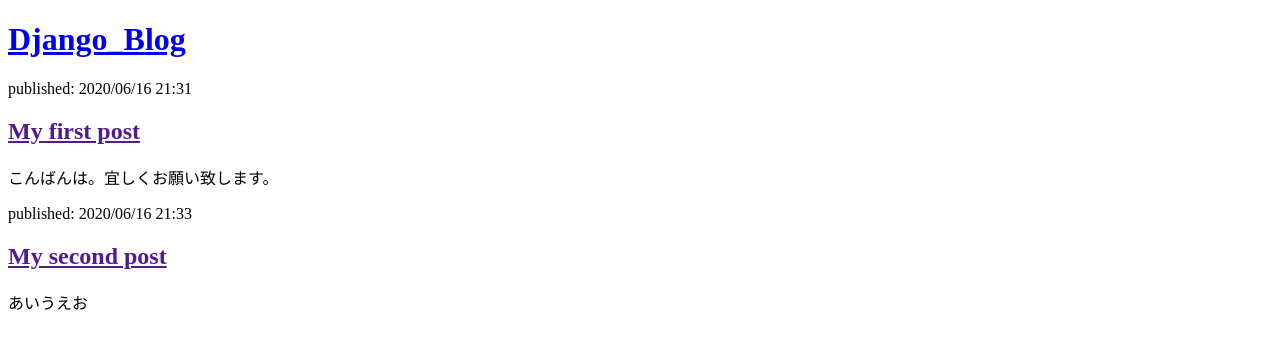
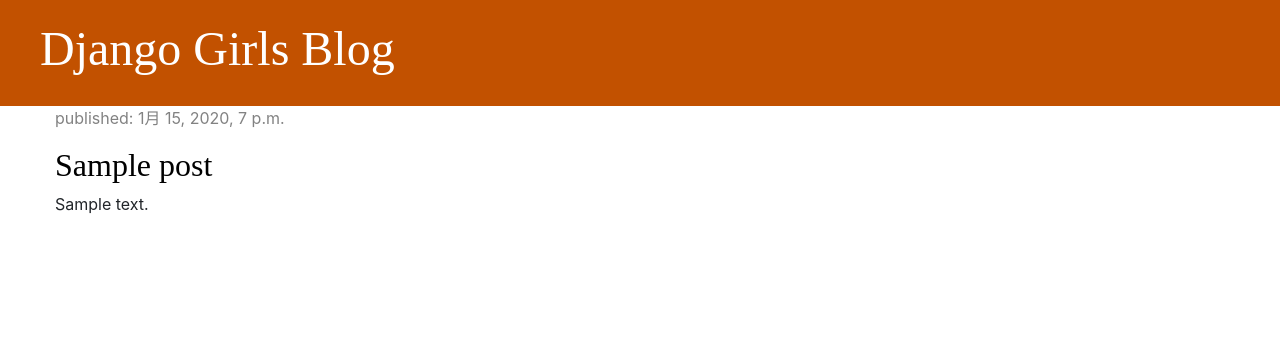
Before and after one commit to ULUNTA/My-First-Django_Blog, a Django app: page / in a window 1280 px wide. Shown: the top 349 px of the page. Run offline with Django 3.2, Linux system fonts and the light colour scheme; tables that the repository leaves empty hold one stand-in row (values such as "Sample post"); some libraries are stand-ins or nearby versions.

Commit message:
Added view and template for detailed blog post as well as CSS for the site.

```diff
--- /dev/null
+++ b/blogapp/static/css/blogapp.css
@@ -0,0 +1,47 @@
+.page-header {
+    background-color: #C25100;
+    margin-top: 0;
+    padding: 20px 20px 20px 40px;
+}
+
+.page-header h1, .page-header h1 a, .page-header h1 a:visited, .page-header h1:active {
+    color: #ffffff;
+    font-size:  36pt;
+    text-decoration: none;
+
+}
+
+.content {
+    margin-left: 40px;
+}
+
+h1, h2, h3, h4 {
+    font-family: "メイリオ";
+}
+
+.date {
+    color: #828282;
+}
+
+.save {
+    float: right
+}
+
+.post-form textarea, .post-form input {
+    width: 100%;
+}
+
+.top-menu, .top-menu:hover, .top-menu:visited {
+    color: #ffffff;
+    float: right;
+    font-size: 26pt;
+    margin-right: 20px;
+}
+
+.post {
+    margin-bottom: 70px;
+}
+
+.post h2 a, .post h2 a:visited {
+    color: #000000;
+}
--- /dev/null
+++ b/blogapp/templates/blogapp/base.html
@@ -0,0 +1,22 @@
+{% load static %}
+<!DOCTYPE html>
+<html>
+    <head>
+        <title>Django_Blog</title>
+        <link rel="stylesheet" href="https://stackpath.bootstrapcdn.com/bootstrap/4.5.0/css/bootstrap.min.css" integrity="sha384-9aIt2nRpC12Uk9gS9baDl411NQApFmC26EwAOH8WgZl5MYYxFfc+NcPb1dKGj7Sk" crossorigin="anonymous">
+        <link rel="stylesheet" href="{% static 'css/blogapp.css' %}">
+    </head>
+    <body>
+        <div class="page-header">
+            <h1><a href="/">Django Girls Blog</a></h1>
+        </div>
+        <div class="content container">
+            <div class="row">
+                <div class="col-md-8">
+                {% block content %}
+                {% endblock %}
+                </div>
+            </div>
+        </div>
+    </body>
+</html>
--- a/blogapp/templates/blogapp/post_list.html
+++ b/blogapp/templates/blogapp/post_list.html
@@ -1,23 +1,18 @@
-<!DOCTYPE html>
-<html>
-    <head>
-        <title>Django_Blog</title>
-    </head>
-    <body>
-        <div>
-            <h1><a href="/">Django_Blog</a></h1>
-        </div>
-
-        <div>
-            <p>published: 2020/06/16 21:31</p>
-            <h2><a href="">My first post</a></h2>
-            <p>こんばんは。宜しくお願い致します。</p>
-        </div>
-
-        <div>
-            <p>published: 2020/06/16 21:33</p>
-            <h2><a href="">My second post</a></h2>
-            <p>あいうえお</p>
-        </div>
-    </body>
-</html>
+<!--base.htmlとpost_list.htmlを結びつける-->
+{% extends 'blogapp/base.html' %}
+<!--base.htmlで書いたblock contentの中身を表示する。-->
+{% block content %}
+<!--viewで書いたpostsの中のpostを順番に並べる<div></div>の間が一投稿-->
+{% for post in posts %}
+<div class="post">
+    <div class="date">
+        <p>published: {{ post.published_date }}</p>
+    </div>
+    <!--model.pyのclass部分からview.pyを通じて引っ張ってきている-->
+    <!--{% url 'post_detail' pk=post.pk %}はurls.pyで書かれたnameから引っ張ってきている。-->
+    <!--pkはプライマリーキーの略。1,2,3といった番号を作成する。-->
+    <h2><a href="{% url 'post_detail' pk=post.pk %}">{{ post.title }}</a></h2>
+    <p>{{ post.text|linebreaksbr }}</p>
+</div>
+{% endfor %}
+{% endblock %}
--- a/blogapp/urls.py
+++ b/blogapp/urls.py
@@ -3,5 +3,8 @@
 
 urlpatterns = [
     #viewsのpost_list関数を使いますよという意味。
-    path('', views.post_list, name='post_list')
+    path('', views.post_list, name='post_list'),
+    #int型のpk（変数）がviews.pyに渡される。
+    path('post/<int:pk>/', views.post_detail, name='post_detail'),
+
 ]
--- a/blogapp/views.py
+++ b/blogapp/views.py
@@ -1,4 +1,13 @@
-from django.shortcuts import render
+from django.shortcuts import render, get_object_or_404
+from django.utils import timezone
+from .models import Post
+
 
 def post_list(request):
-    return render(request, 'blogapp/post_list.html', {})
+    #model.pyのPostからpublished_dateの順に並べる
+    posts = Post.objects.filter(published_date__lte=timezone.now()).order_by('published_date')
+    return render(request, 'blogapp/post_list.html', {'posts': posts})
+
+def post_detail(request, pk):
+    post = get_object_or_404(Post, pk=pk)
+    return render(request, 'blogapp/post_detail.html', {'post': post})
```
Also changed, not shown: blogapp/templates/blogapp/post_detail.html (added, +15 -0 lines).
